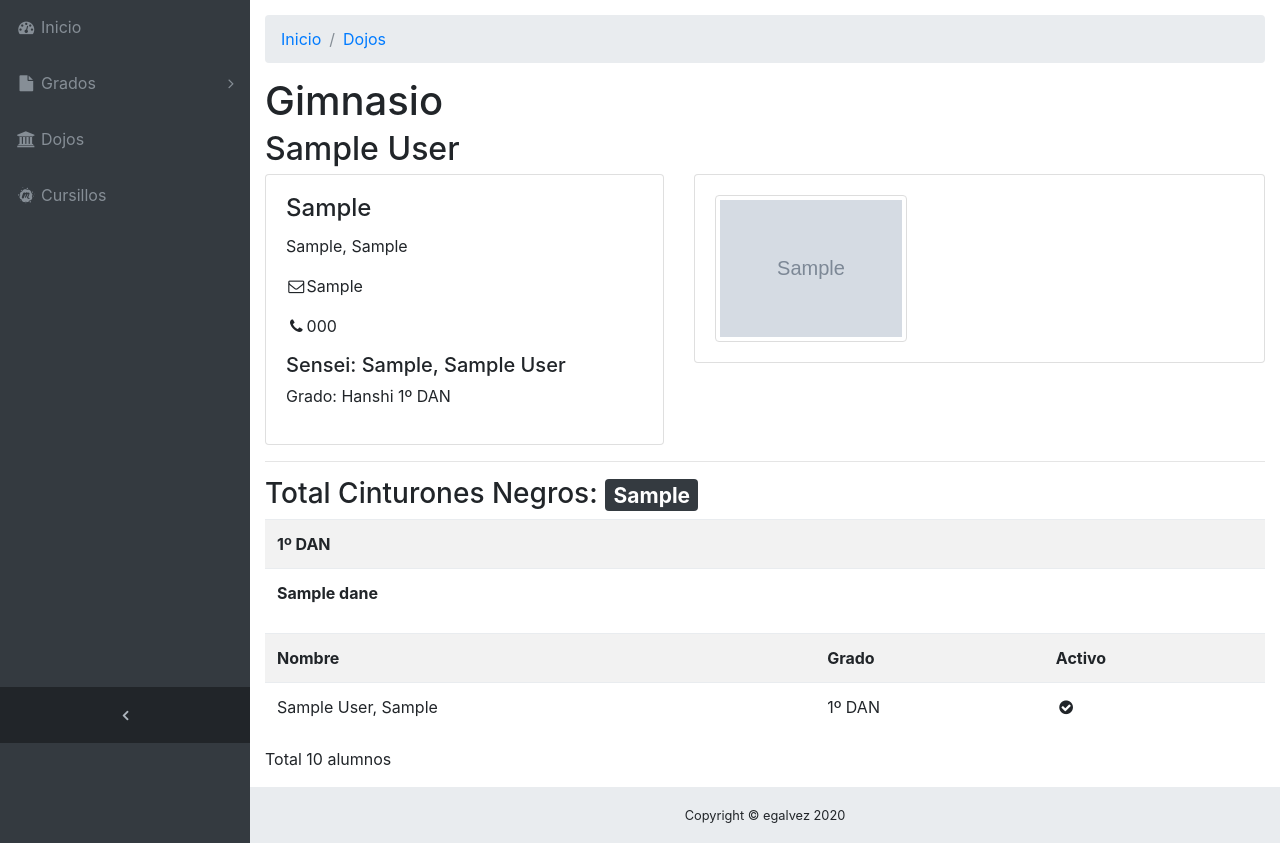
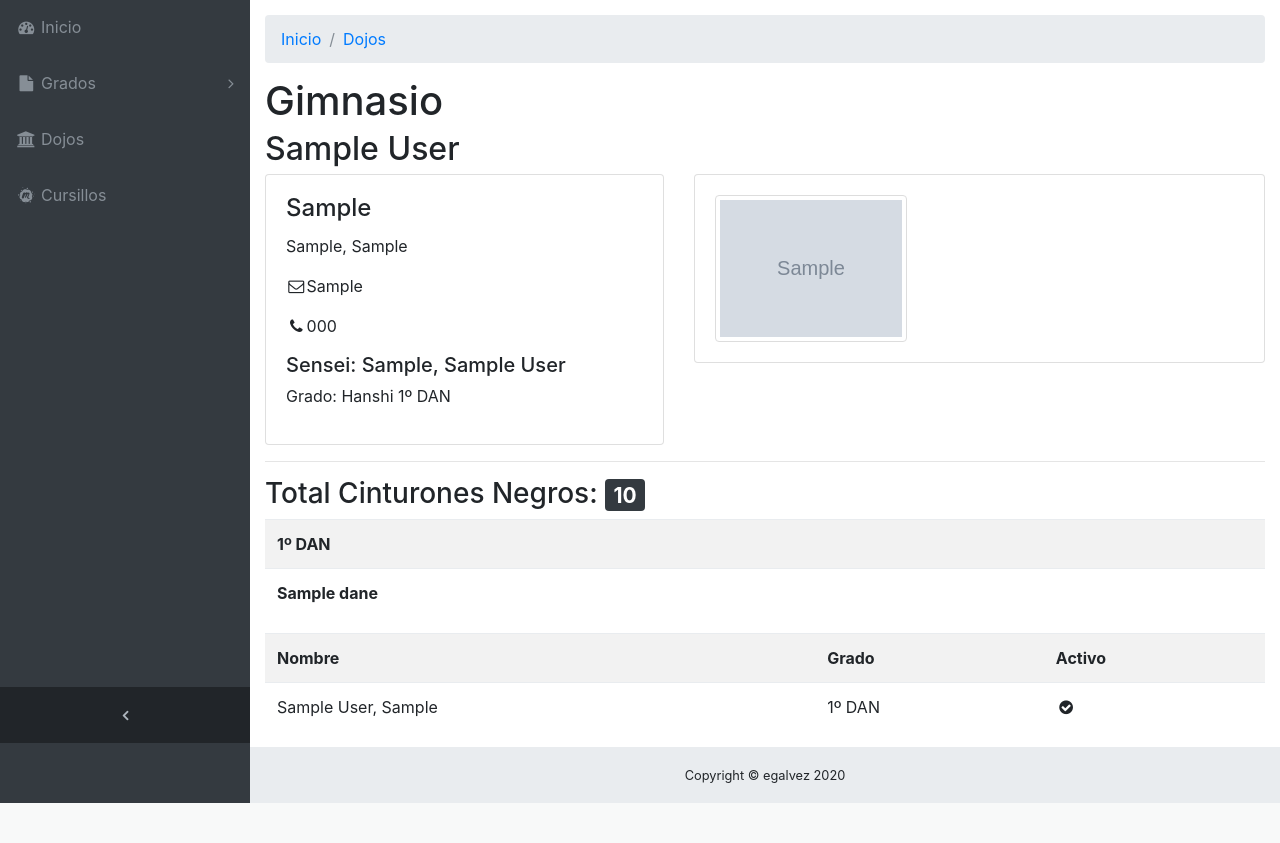
Before and after one commit to kikega/ogkke, a Django app: template templates/dojodetail.html in a window 1280 px wide. Shown: the part 57-900 px from the top of the page. After the commit the page ends 860 px from the top, so only its background shows below. Run offline with Django 3.2, Linux system fonts and the light colour scheme; tables that the repository leaves empty hold one stand-in row (values such as "Sample post"); the template is opened without the code that fills it: values that come from a table or form of the project are taken from there, most other values are stand-ins (such as "Sample title", 1, 10 or a date in 2020); grey boxes marked "Sample" are stand-in pictures; lists and menus that the app fills with data are empty; some libraries are stand-ins or nearby versions.

Commit message:
Arreglo total CN en dojodetail

```diff
--- a/templates/alumnodetalle.html
+++ b/templates/alumnodetalle.html
@@ -9,7 +9,7 @@
       <div class="col">
         <ol class="breadcrumb">
           <li class="breadcrumb-item"><a href="{% url 'index' %}">Inicio</a></li>
-          <li class="breadcrumb-item active"><a href="/alumnos/{{ alumno.grado }}/">Alumnos</a>
+          <li class="breadcrumb-item active"><a href="/alumnos/{{ alumno.grado }}/">Grados</a>
           </li>
         </ol>
       </div>
--- a/templates/dojodetail.html
+++ b/templates/dojodetail.html
@@ -90,7 +90,7 @@
 
   <div class="row">
     <div class="col">
-      <h3>Total Cinturones Negros: <span class="badge badge-dark">{{ cn }}</span></h3>
+      <h3>Total Cinturones Negros: <span class="badge badge-dark">{{ cantidad }}</span></h3>
       <table class="table table-striped">
         <tr>
           {% for d in danes  %}
@@ -126,7 +126,7 @@
           </tr>
         {% endfor %}
         </table>
-        <p>Total {{ cantidad }} alumnos</p>
+        <!-- <p>Total {{ cantidad }} alumnos</p>   -->
     </div>
   </div>
 
```
